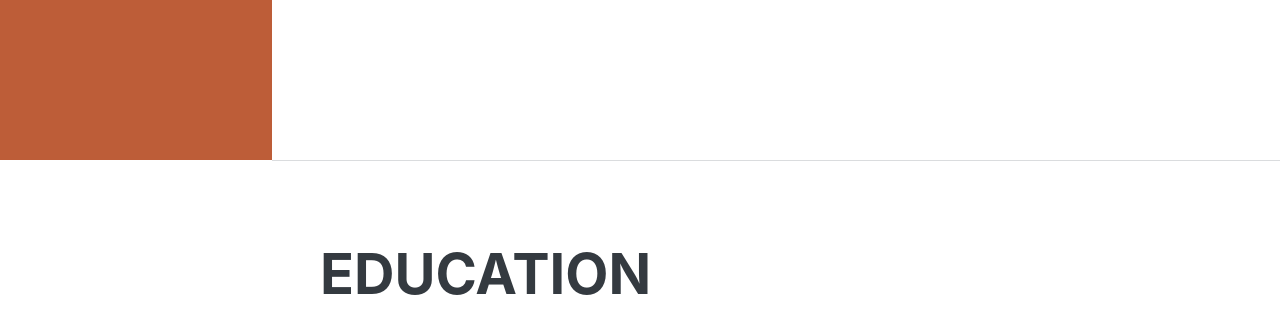
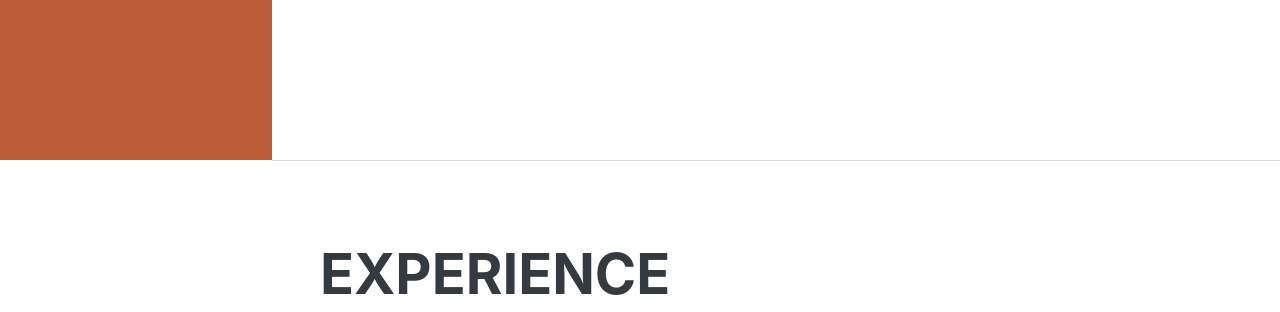
Before and after one commit to alicepg/ResumeWorkshop, a plain HTML site: page index.html in a window 1280 px wide. Shown: the part 640-952 px from the top of the page. Drawn offline with nearby package versions, Linux system fonts and the light colour scheme; a web font is replaced by a local one.

Commit message:
last content 7

```diff
--- a/index.html
+++ b/index.html
@@ -60,7 +60,7 @@
             <!-- Experience-->
             <section class="resume-section" id="Experience">
                 <div class="resume-section-content">
-                    <h2 class="mb-5">Education</h2>
+                    <h2 class="mb-5">Experience</h2>
                     <div class="d-flex flex-column flex-md-row justify-content-between mb-5">
                         <div class="flex-grow-1">
                             <h3 class="mb-0">Since September 2021</h3>
```
